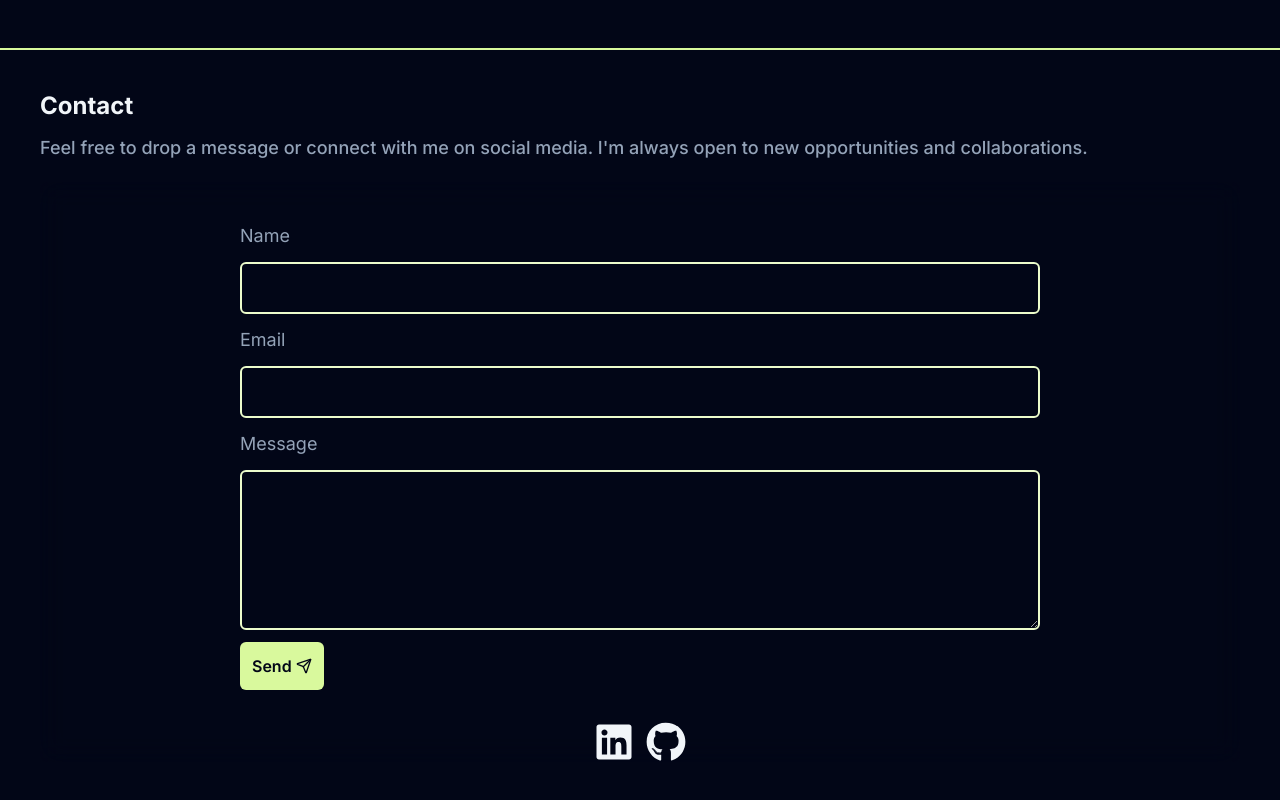
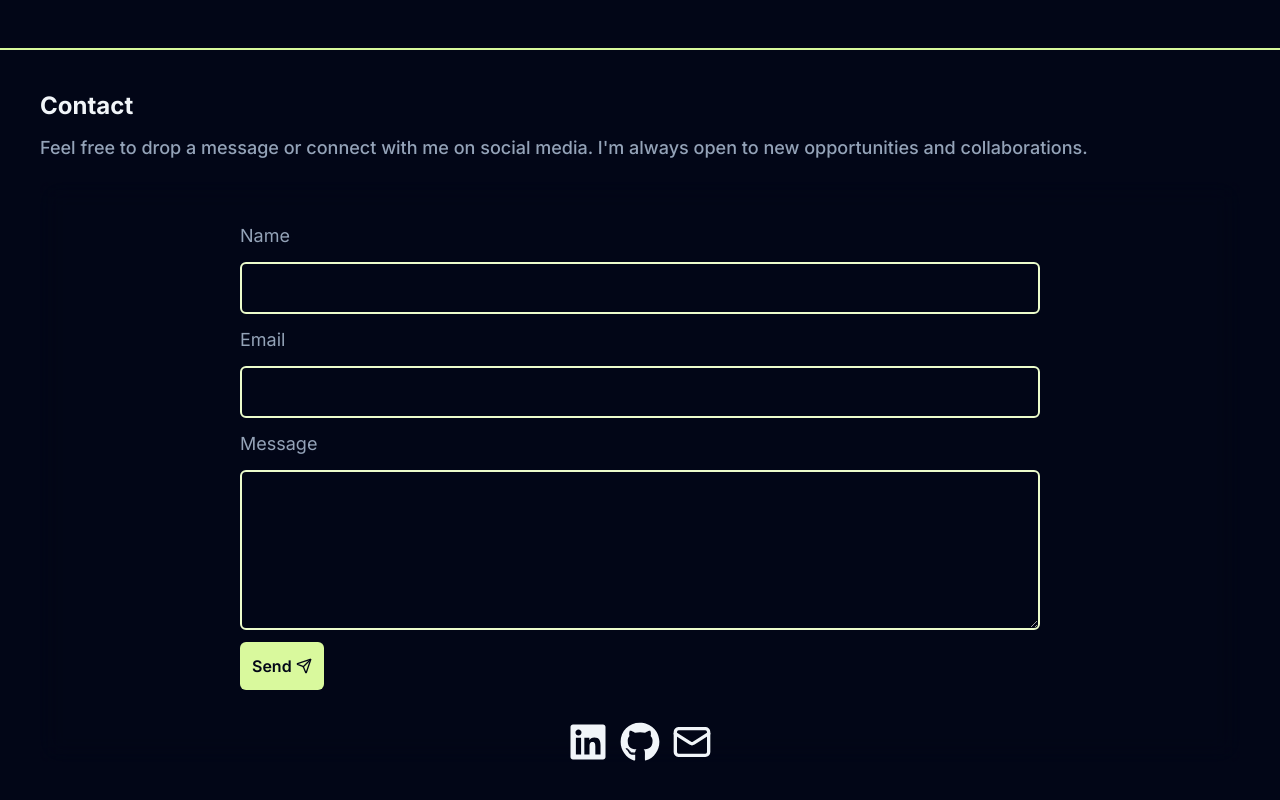
Before and after one commit to toshi-Devs/my-portfolio, a Next.js app: page / in a window 1280 px wide. Shown: the part 2352-3152 px from the top of the page. Built offline with nearby package versions, Linux system fonts and the light colour scheme.

Commit message:
Contact design done

```diff
--- a/components/Contact.tsx
+++ b/components/Contact.tsx
@@ -1,7 +1,7 @@
 import React from 'react'
 import { FaTwitter } from 'react-icons/fa'
 import { FaGithub, FaLinkedin } from 'react-icons/fa6'
-import { LuSend } from 'react-icons/lu'
+import { LuMail, LuSend } from 'react-icons/lu'
 
 function Contact() {
 
@@ -38,6 +38,8 @@ function Contact() {
                 className='text-slate-100 hover:text-[#40CF8E] transition-all duration-300 flex flex-col items-center hover:scale-110'><FaLinkedin size={40} /></a>
                 <a href='https://github.com/toshi-Devs' target='_blank'
                 className='text-slate-100 hover:text-[#40CF8E] transition-all duration-300 flex flex-col items-center hover:scale-110'><FaGithub size={40} /></a>
+                <a href='mailto:trahim87mustapha@gmail.com' target='_blank'
+                className='text-slate-100 hover:text-[#40CF8E] transition-all duration-300 flex flex-col items-center hover:scale-110'><LuMail size={40} /></a>
             </div>
 
         </div>
```
